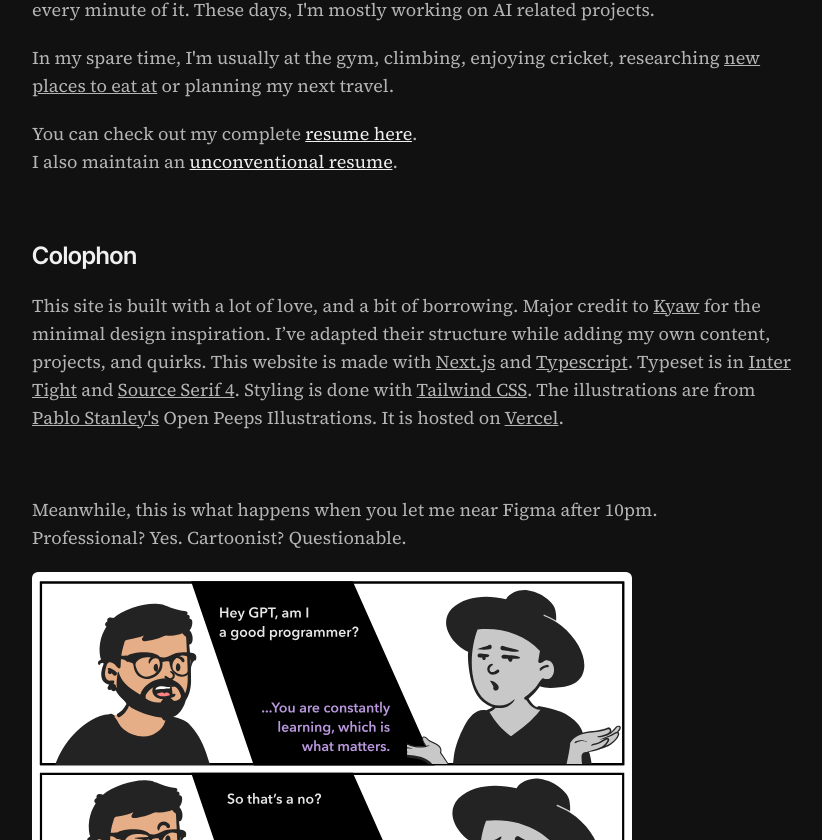
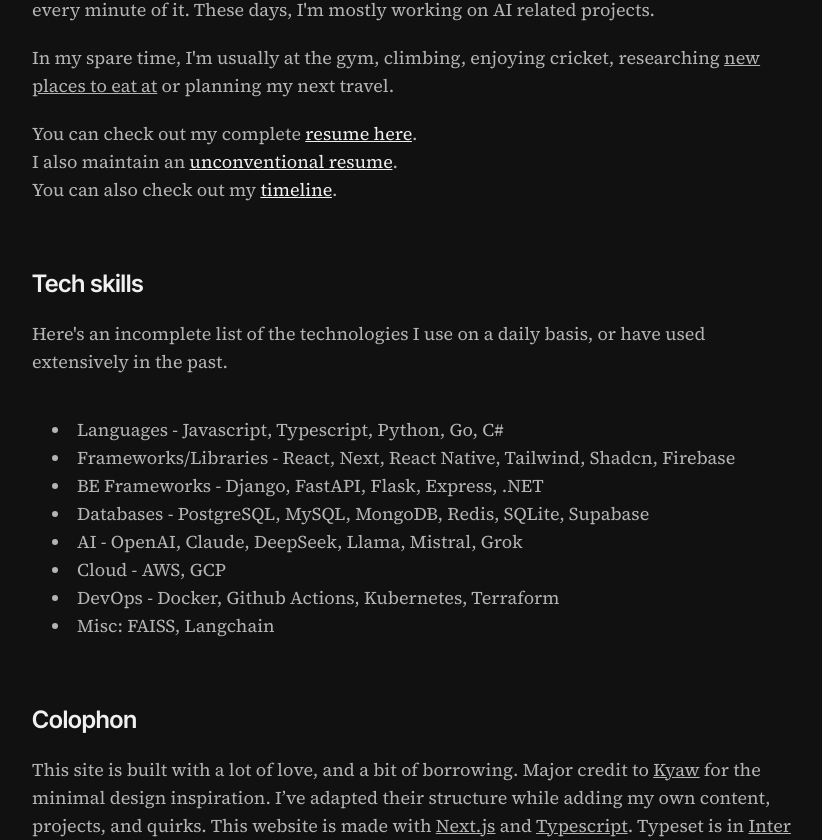
Before and after one commit to AbhinRustagi/www, a Next.js app: page /about in a window 1280 px wide. Shown: the part 500-1340 px from the top of the page, without its empty margins (224-1046 px from the left). Built offline with nearby package versions, Linux system fonts and the light colour scheme.

Commit message:
feat: add tech skills

```diff
--- a/src/app/about/page.tsx
+++ b/src/app/about/page.tsx
@@ -68,13 +68,33 @@ export default function About() {
           or planning my next travel.
         </p>
         <p className="mt-5">
-          You can check out my complete{" "}
-          <Link href="" className="underline">
-            resume here
-          </Link>
+          You can check out my complete <Link href="">resume here</Link>
           .<br /> I also maintain an <Link href="/">unconventional resume</Link>
-          .
+          .<br /> You can also check out my{" "}
+          <Link href="/timeline">timeline</Link>.
         </p>
+      </section>
+      <section className="mb-16">
+        <h2 className="text-2xl">Tech skills</h2>
+        <p className="mt-5 mb-10">
+          Here's an incomplete list of the technologies I use on a daily basis,
+          or have used extensively in the past.
+        </p>
+        <ul className="list-disc list-inside pl-5">
+          <li>Languages - Javascript, Typescript, Python, Go, C#</li>
+          <li>
+            Frameworks/Libraries - React, Next, React Native, Tailwind, Shadcn,
+            Firebase
+          </li>
+          <li>BE Frameworks - Django, FastAPI, Flask, Express, .NET</li>
+          <li>
+            Databases - PostgreSQL, MySQL, MongoDB, Redis, SQLite, Supabase
+          </li>
+          <li>AI - OpenAI, Claude, DeepSeek, Llama, Mistral, Grok</li>
+          <li>Cloud - AWS, GCP</li>
+          <li>DevOps - Docker, Github Actions, Kubernetes, Terraform</li>
+          <li>Misc: FAISS, Langchain</li>
+        </ul>
       </section>
       <section id="colophon" className="mb-16">
         <h2 className="text-2xl">Colophon</h2>
```
